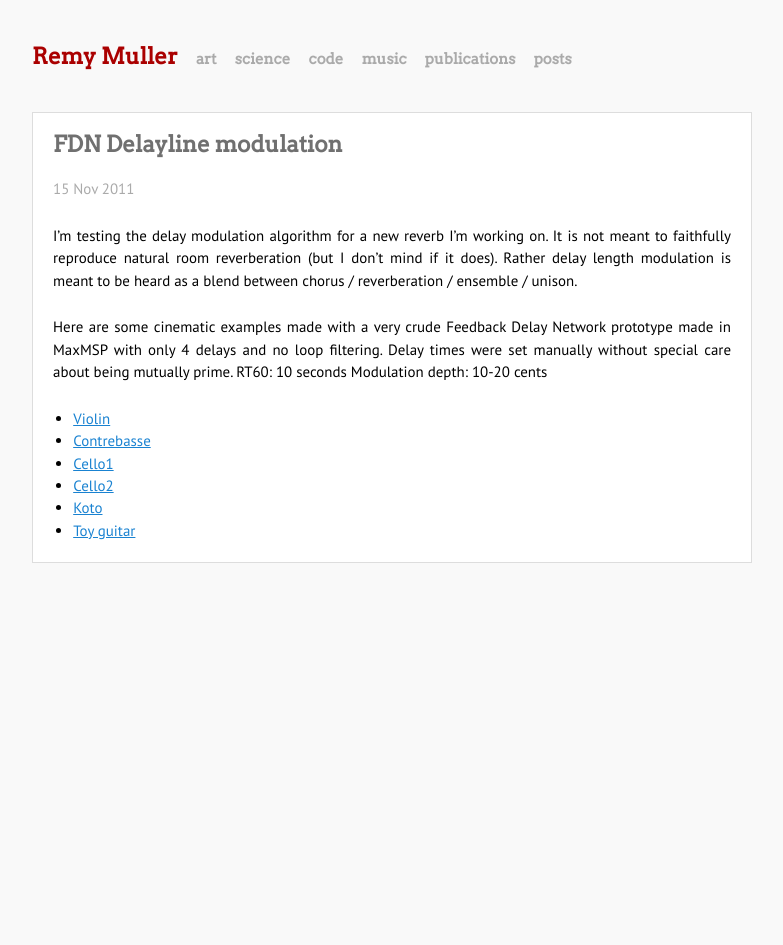
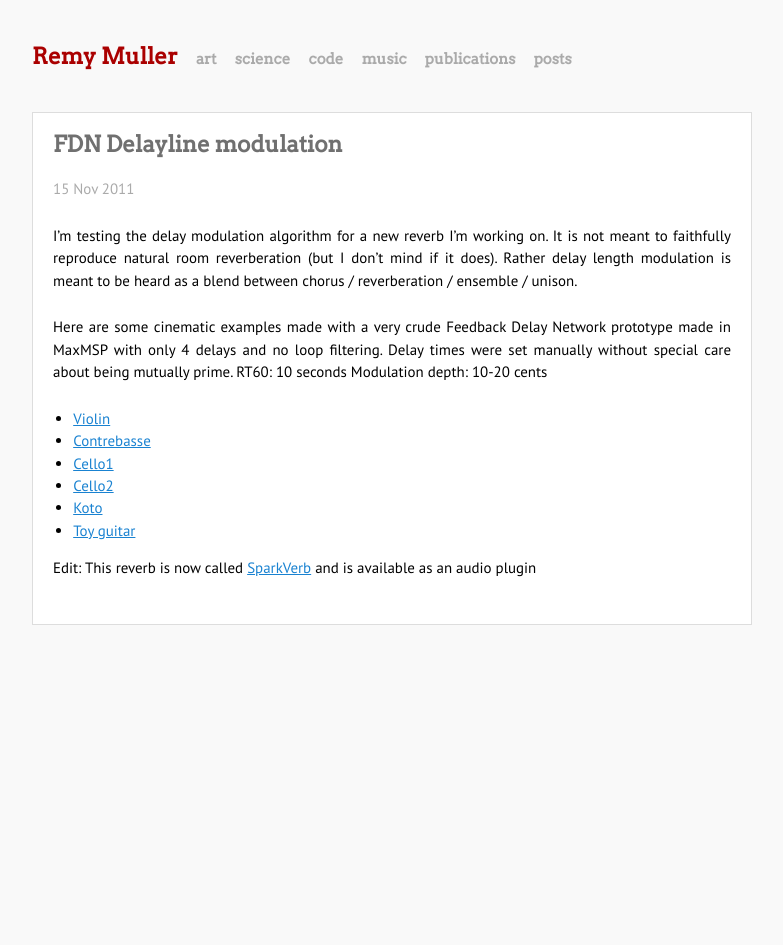
Before and after one commit to remymuller/remymuller.github.io, a Jekyll site: the page built from _posts/2011-11-15-spark-verb.markdown, in a window 1280 px wide. Shown: the whole page, without its empty margins (248-1031 px from the left). Built offline with Jekyll 4.4.1, drawn with Linux system fonts in a browser that asks for light colours.

Commit message:
edit text

```diff
--- a/_posts/2010-12-16-blind-demixing-using-non-negative-matrix-factorization.markdown
+++ b/_posts/2010-12-16-blind-demixing-using-non-negative-matrix-factorization.markdown
@@ -35,6 +35,7 @@ usage:
     -h ,  print help
 
 
+
 ## download
 
 
--- a/_posts/2011-11-15-spark-verb.markdown
+++ b/_posts/2011-11-15-spark-verb.markdown
@@ -31,3 +31,5 @@ Modulation depth: 10-20 cents
 * [Cello2]({{ site.url }}/sounds/mp3/SparkVerb_Cello2.mp3)
 * [Koto]({{ site.url }}/sounds/mp3/SparkVerb_Koto.mp3)
 * [Toy guitar]({{ site.url }}/sounds/mp3/SparkVerb_TriggeredGuitar.mp3)
+
+Edit: This reverb is now called [SparkVerb](https://www.uvi.net/fr/software/sparkverb.html) and is available as an audio plugin
```
